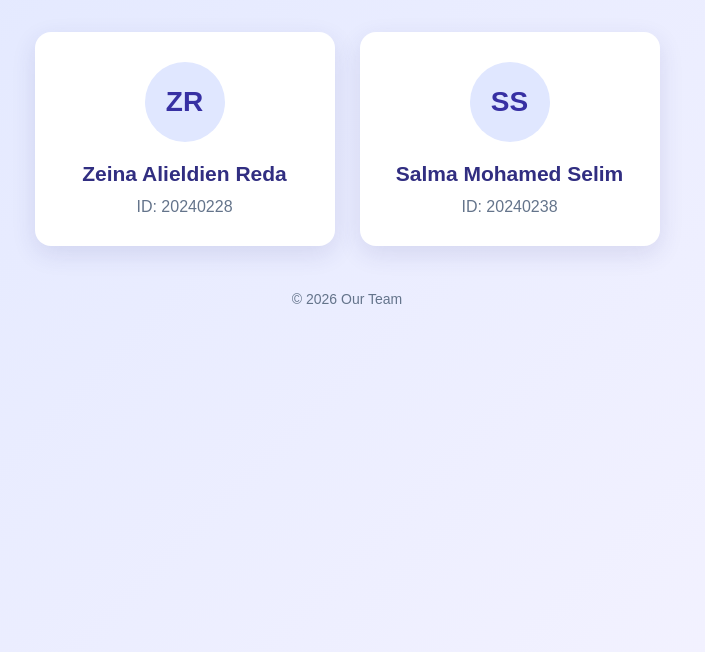
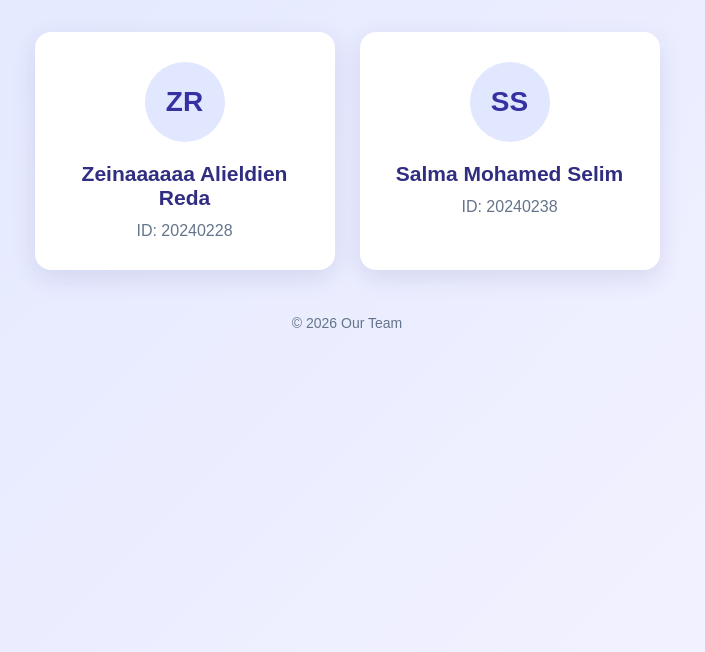
Before and after one commit to zeinaalieldien/page-team, a plain HTML site: page index.html in a window 1280 px wide. Shown: the part 148-800 px from the top of the page, without its empty margins (293-998 px from the left). Drawn offline with Linux system fonts and the light colour scheme.

Commit message:
Correct member name in index.html
Updated the name of a team member in the member card.

```diff
--- a/index.html
+++ b/index.html
@@ -96,7 +96,7 @@
 
         <div class="member-card">
             <div class="avatar">ZR</div>
-            <h2>Zeina Alieldien Reda</h2>
+            <h2>Zeinaaaaaa Alieldien Reda</h2>
             <p class="member-id">ID: 20240228</p>
         </div>
 
```
